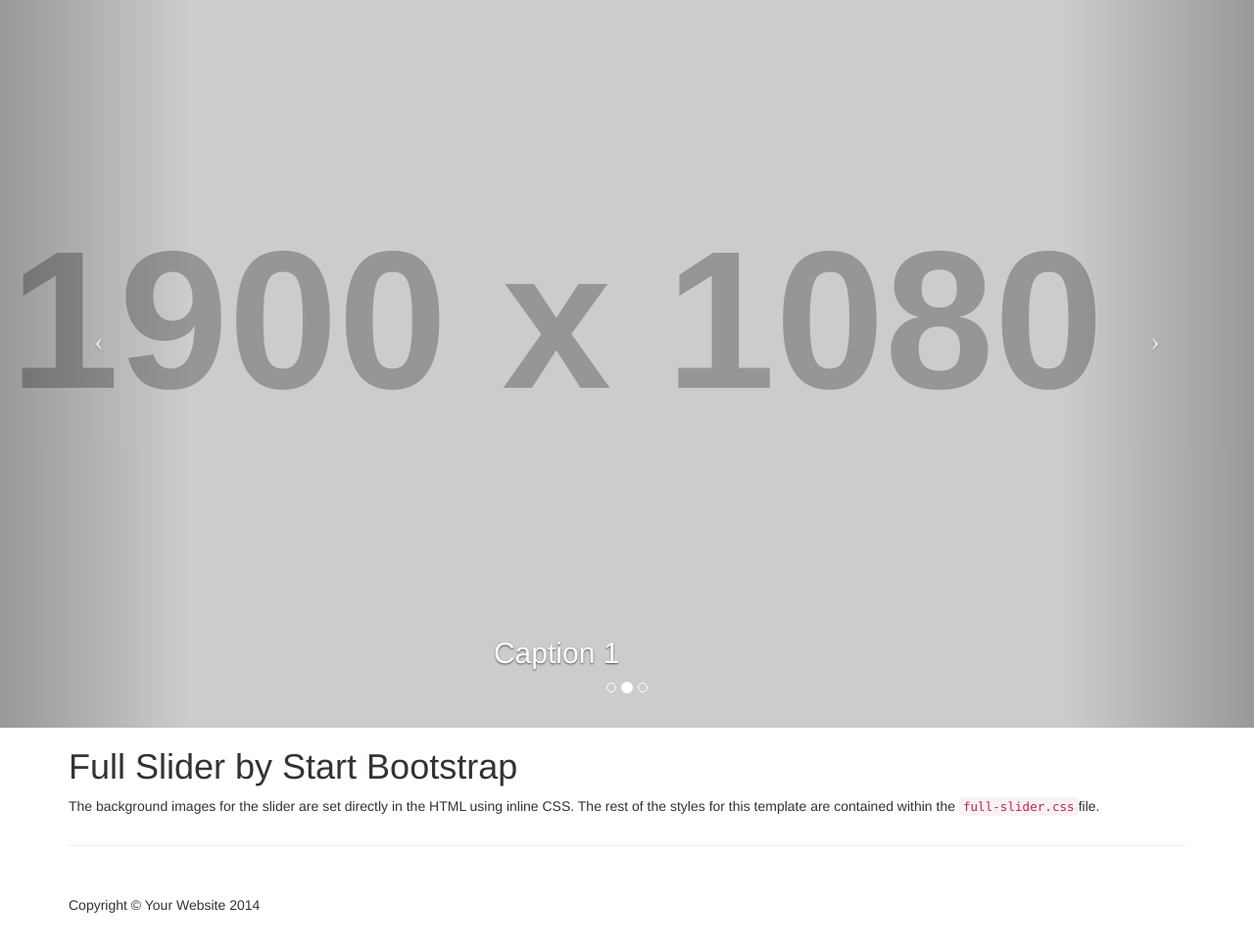
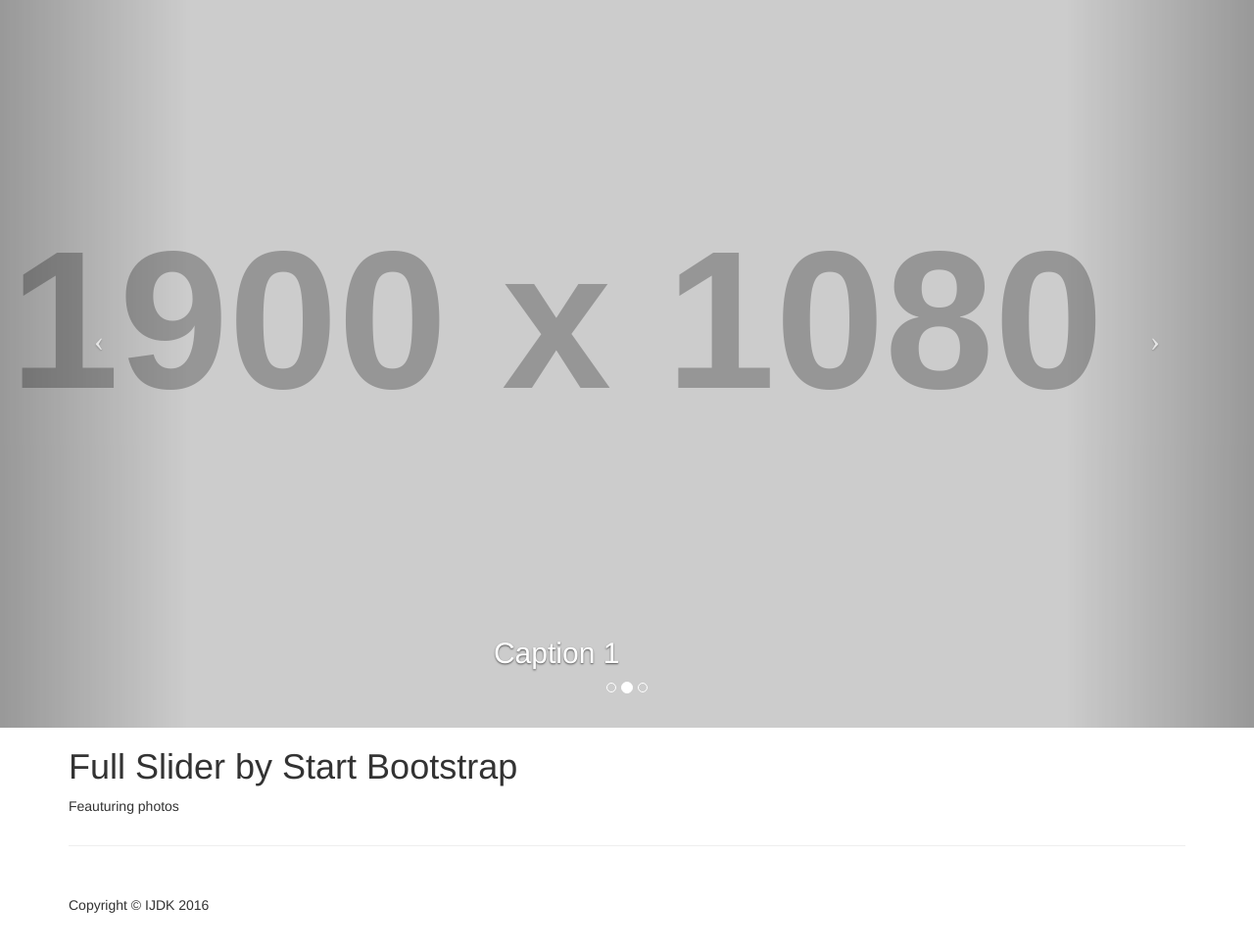
Before and after one commit to hayahpasian/meh, a plain HTML site: page index.html in a window 1280 px wide. Shown: the part 57-1028 px from the top of the page at 98% size. Drawn offline with Linux system fonts and the light colour scheme; placeholder pictures from the web are drawn by us.

Commit message:
Update index.html

```diff
--- a/index.html
+++ b/index.html
@@ -110,7 +110,7 @@
         <div class="row">
             <div class="col-lg-12">
                 <h1>Full Slider by Start Bootstrap</h1>
-                <p>The background images for the slider are set directly in the HTML using inline CSS. The rest of the styles for this template are contained within the <code>full-slider.css</code>file.</p>
+                <p>Feauturing photos</p>
             </div>
         </div>
 
@@ -120,7 +120,7 @@
         <footer>
             <div class="row">
                 <div class="col-lg-12">
-                    <p>Copyright &copy; Your Website 2014</p>
+                    <p>Copyright &copy; IJDK 2016</p>
                 </div>
             </div>
             <!-- /.row -->
```
